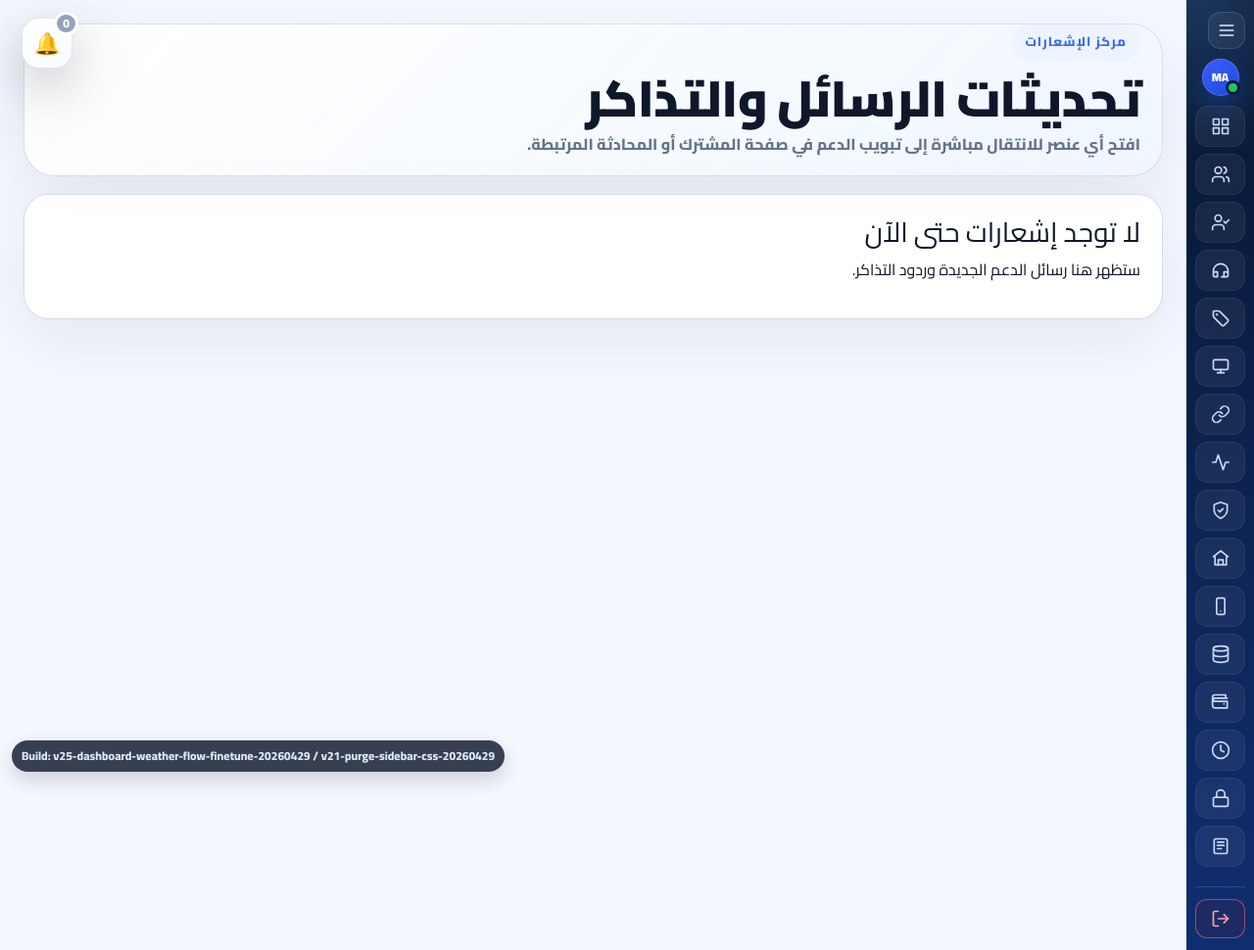
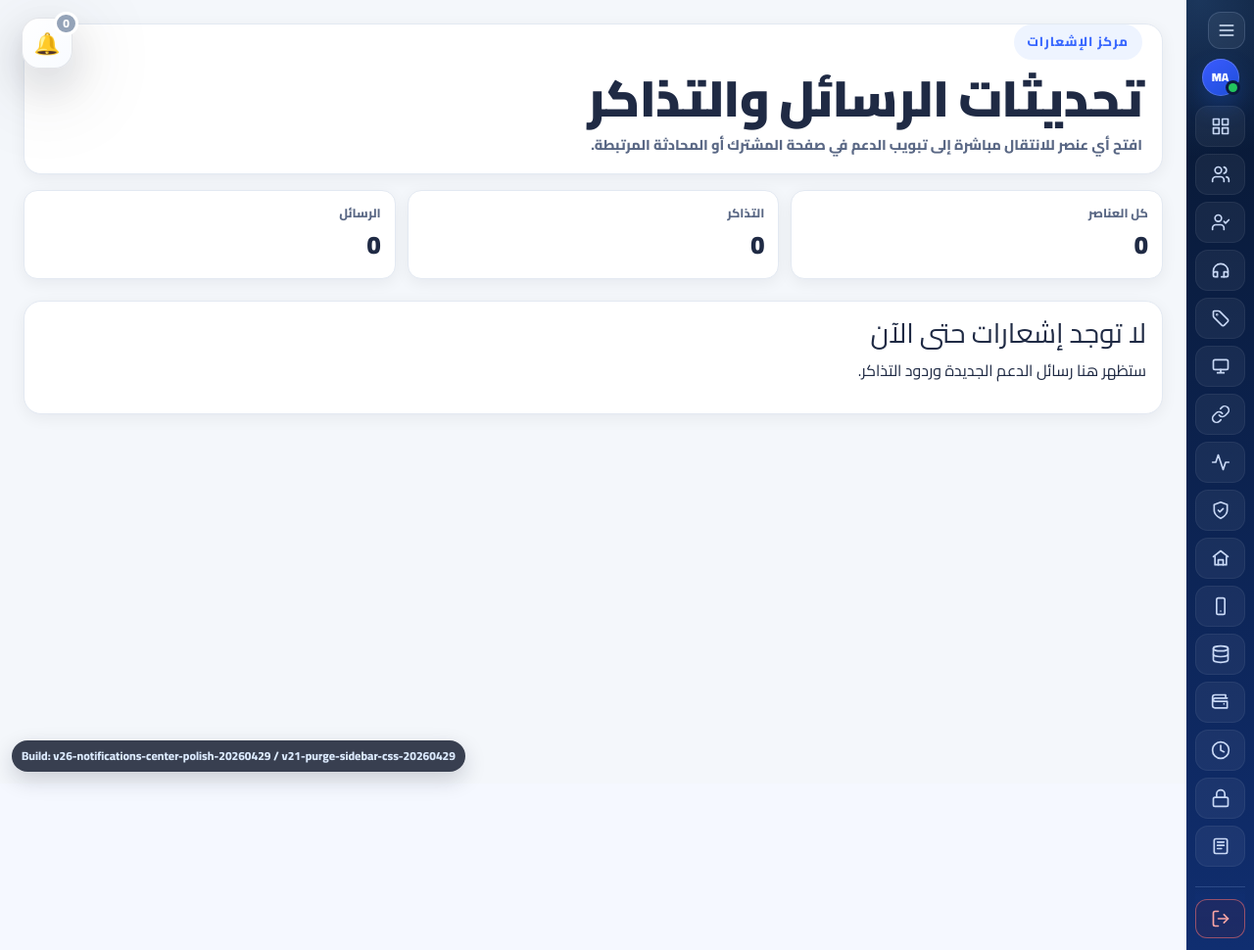
Before and after one commit to ahmadjamalahmad94-code/solardeye, a Flask app: page /notification-center in a window 1280 px wide. Shown: the whole page at 98% size. Run offline with Flask 3, Linux system fonts and the light colour scheme; the visitor is signed in with stand-in values (Sample User, id 1); data that the repository does not hold is empty.

Commit message:
Initial deploy

```diff
--- /dev/null
+++ b/app/static/css/notifications_center.css
@@ -0,0 +1,519 @@
+
+/* ==========================================================================
+   SolarDeye Notifications Center Polish
+   Build: v26-notifications-center-polish-20260429
+   Page-specific CSS following support_center/dashboard proportions.
+   ========================================================================== */
+:root {
+  --nt-bg: #f4f7fb;
+  --nt-card: #ffffff;
+  --nt-border: #e3e9f2;
+  --nt-border-strong: #cdd6e4;
+  --nt-text: #1f2a44;
+  --nt-muted: #5a6885;
+  --nt-soft: #8895af;
+  --nt-primary: #2563eb;
+  --nt-primary-soft: #eff6ff;
+  --nt-success: #16a34a;
+  --nt-warning: #d97706;
+  --nt-danger: #dc2626;
+  --nt-shadow: 0 4px 16px rgba(15,23,42,.06);
+  --nt-radius: 14px;
+  --nt-radius-lg: 18px;
+}
+
+.notifications-main-v26,
+.notification-feed-main-v26 {
+  min-height: 100vh;
+  background: var(--nt-bg) !important;
+  padding: 22px 26px 38px !important;
+  color: var(--nt-text);
+  overflow: visible !important;
+}
+
+.notifications-main-v26 .sidebar-toggle {
+  display: none !important;
+}
+
+.notifications-main-v26 .topbar.notifications-hero,
+.notification-feed-main-v26 .admin-page-head {
+  background: var(--nt-card) !important;
+  border: 1px solid var(--nt-border) !important;
+  border-radius: var(--nt-radius-lg) !important;
+  box-shadow: var(--nt-shadow) !important;
+  padding: 18px 20px !important;
+  margin: 0 0 16px !important;
+}
+
+.notifications-main-v26 .topbar-main h1,
+.notification-feed-main-v26 .admin-page-head h1 {
+  color: var(--nt-text) !important;
+  font-size: clamp(1.35rem, 2vw, 1.85rem) !important;
+  font-weight: 850 !important;
+  line-height: 1.2 !important;
+  margin: 0 0 6px !important;
+}
+
+.notifications-main-v26 .topbar-main p,
+.notification-feed-main-v26 .admin-page-head p {
+  color: var(--nt-muted) !important;
+  font-size: .9rem !important;
+  line-height: 1.6 !important;
+}
+
+.notifications-main-v26 .topbar-actions {
+  display: flex !important;
+  gap: 8px !important;
+  flex-wrap: wrap !important;
+}
+
+.notifications-main-v26 .btn,
+.notification-feed-main-v26 .btn {
+  border-radius: 11px !important;
+  font-weight: 750 !important;
+}
+
+.notifications-main-v26 .panel-card,
+.notification-feed-main-v26 .panel-card {
+  background: var(--nt-card) !important;
+  border: 1px solid var(--nt-border) !important;
+  border-radius: var(--nt-radius-lg) !important;
+  box-shadow: var(--nt-shadow) !important;
+  padding: 16px !important;
+}
+
+.notifications-main-v26 .notification-overview-card {
+  padding: 14px !important;
+}
+
+.notifications-main-v26 .notify-overview-grid {
+  display: grid !important;
+  grid-template-columns: repeat(5, minmax(130px, 1fr)) !important;
+  gap: 10px !important;
+}
+
+.notifications-main-v26 .overview-metric-card {
+  min-height: 88px !important;
+  border-radius: var(--nt-radius) !important;
+  border: 1px solid var(--nt-border) !important;
+  background: #fff !important;
+  box-shadow: none !important;
+  padding: 12px 14px !important;
+  display: grid !important;
+  gap: 4px !important;
+  align-content: center !important;
+}
+
+.notifications-main-v26 .overview-metric-card span {
+  color: var(--nt-soft) !important;
+  font-size: .74rem !important;
+  font-weight: 750 !important;
+}
+
+.notifications-main-v26 .overview-metric-card strong {
+  color: var(--nt-text) !important;
+  font-size: 1.05rem !important;
+  font-weight: 850 !important;
+  line-height: 1.25 !important;
+}
+
+.notifications-main-v26 .overview-metric-card small {
+  color: var(--nt-muted) !important;
+  font-size: .72rem !important;
+}
+
+.notifications-main-v26 .notification-stack-v26 {
+  display: grid !important;
+  gap: 16px !important;
+}
+
+.notifications-main-v26 .notification-builder-card {
+  padding: 16px !important;
+}
+
+.notifications-main-v26 .section-head {
+  gap: 12px !important;
+  align-items: center !important;
+}
+
+.notifications-main-v26 .section-head h3 {
+  color: var(--nt-text) !important;
+  font-size: 1.08rem !important;
+  font-weight: 850 !important;
+}
+
+.notifications-main-v26 .section-subtitle,
+.notifications-main-v26 .section-head small {
+  color: var(--nt-muted) !important;
+  font-size: .82rem !important;
+  line-height: 1.55 !important;
+}
+
+.notifications-main-v26 .notify-tabs {
+  display: grid !important;
+  grid-template-columns: minmax(210px, 250px) minmax(0, 1fr) !important;
+  gap: 14px !important;
+  align-items: start !important;
+  margin-top: 14px !important;
+}
+
+.notifications-main-v26 .notify-tabs-nav {
+  position: sticky !important;
+  top: 14px !important;
+  display: grid !important;
+  gap: 8px !important;
+  padding: 10px !important;
+  background: #f8fbff !important;
+  border: 1px solid var(--nt-border) !important;
+  border-radius: var(--nt-radius-lg) !important;
+  max-height: calc(100vh - 160px) !important;
+  overflow-y: auto !important;
+  scrollbar-width: thin !important;
+}
+
+.notifications-main-v26 .notify-tab-btn {
+  min-height: 42px !important;
+  border: 1px solid var(--nt-border) !important;
+  border-radius: 12px !important;
+  background: #fff !important;
+  color: var(--nt-text) !important;
+  display: flex !important;
+  align-items: center !important;
+  justify-content: space-between !important;
+  gap: 8px !important;
+  padding: 8px 10px !important;
+  font-size: .78rem !important;
+  font-weight: 800 !important;
+  box-shadow: none !important;
+}
+
+.notifications-main-v26 .notify-tab-btn.active {
+  color: #fff !important;
+  border-color: rgba(37,99,235,.45) !important;
+  background: linear-gradient(135deg, #3b82f6, #1d4ed8) !important;
+  box-shadow: 0 8px 18px rgba(37,99,235,.16) !important;
+}
+
+.notifications-main-v26 .tab-live-badge {
+  min-width: 30px !important;
+  height: 22px !important;
+  border-radius: 999px !important;
+  background: rgba(22,163,74,.12) !important;
+  color: #15803d !important;
+  display: inline-grid !important;
+  place-items: center !important;
+  font-size: .62rem !important;
+  font-weight: 900 !important;
+  font-style: normal !important;
+}
+
+.notifications-main-v26 .notify-tab-btn.active .tab-live-badge {
+  background: rgba(255,255,255,.22) !important;
+  color: #fff !important;
+}
+
+.notifications-main-v26 .notify-tabs-body {
+  min-width: 0 !important;
+}
+
+.notifications-main-v26 .notify-tab-panel {
+  display: none !important;
+}
+
+.notifications-main-v26 .notify-tab-panel.active {
+  display: block !important;
+}
+
+.notifications-main-v26 .notify-panel-grid {
+  display: grid !important;
+  grid-template-columns: minmax(0, 1fr) minmax(300px, 380px) !important;
+  gap: 14px !important;
+  align-items: start !important;
+}
+
+.notifications-main-v26 .notify-config-card,
+.notifications-main-v26 .notify-preview-card {
+  background: #fff !important;
+  border: 1px solid var(--nt-border) !important;
+  border-radius: var(--nt-radius-lg) !important;
+  box-shadow: var(--nt-shadow) !important;
+  padding: 15px !important;
+}
+
+.notifications-main-v26 .notify-section-head {
+  display: flex !important;
+  justify-content: space-between !important;
+  gap: 12px !important;
+  align-items: center !important;
+  margin-bottom: 12px !important;
+  padding-bottom: 10px !important;
+  border-bottom: 1px solid var(--nt-border) !important;
+}
+
+.notifications-main-v26 .notify-section-head h4 {
+  margin: 0 !important;
+  color: var(--nt-text) !important;
+  font-size: 1rem !important;
+  font-weight: 850 !important;
+}
+
+.notifications-main-v26 .config-grid-3 {
+  display: grid !important;
+  grid-template-columns: repeat(3, minmax(0, 1fr)) !important;
+  gap: 10px !important;
+}
+
+.notifications-main-v26 .span-3 {
+  grid-column: span 3 !important;
+}
+
+.notifications-main-v26 .form-label {
+  color: var(--nt-muted) !important;
+  font-size: .74rem !important;
+  font-weight: 750 !important;
+  margin-bottom: 6px !important;
+}
+
+.notifications-main-v26 .form-control,
+.notifications-main-v26 .form-select {
+  min-height: 40px !important;
+  border-radius: 11px !important;
+  border-color: var(--nt-border) !important;
+  font-size: .82rem !important;
+  box-shadow: none !important;
+}
+
+.notifications-main-v26 .form-control:focus,
+.notifications-main-v26 .form-select:focus {
+  border-color: #93c5fd !important;
+  box-shadow: 0 0 0 .18rem rgba(37,99,235,.10) !important;
+}
+
+.notifications-main-v26 .switch-row,
+.notifications-main-v26 .switch-pill {
+  display: inline-flex !important;
+  align-items: center !important;
+  gap: 7px !important;
+  border: 1px solid var(--nt-border) !important;
+  border-radius: 999px !important;
+  background: #f8fbff !important;
+  color: var(--nt-text) !important;
+  min-height: 34px !important;
+  padding: 6px 10px !important;
+  font-size: .75rem !important;
+  font-weight: 800 !important;
+}
+
+.notifications-main-v26 .notify-subgrid {
+  display: flex !important;
+  flex-wrap: wrap !important;
+  gap: 8px !important;
+}
+
+.notifications-main-v26 .preview-title {
+  color: var(--nt-text) !important;
+  font-size: .95rem !important;
+  font-weight: 850 !important;
+  margin-bottom: 10px !important;
+}
+
+.notifications-main-v26 .preview-message,
+.notifications-main-v26 .server-preview-box {
+  background: #0f172a !important;
+  color: #e2e8f0 !important;
+  border-radius: 14px !important;
+  border: 1px solid rgba(148,163,184,.24) !important;
+  padding: 14px !important;
+  min-height: 180px !important;
+  max-height: 520px !important;
+  overflow: auto !important;
+  font-size: .82rem !important;
+  line-height: 1.7 !important;
+  white-space: pre-wrap !important;
+}
+
+.notifications-main-v26 .preview-line {
+  margin-bottom: 5px !important;
+}
+
+.notifications-main-v26 .test-actions {
+  gap: 8px !important;
+}
+
+.notifications-main-v26 .log-list.modern {
+  display: grid !important;
+  gap: 10px !important;
+  max-height: 520px !important;
+  overflow-y: auto !important;
+  scrollbar-width: thin !important;
+}
+
+.notifications-main-v26 .log-item {
+  border-radius: 13px !important;
+  border: 1px solid var(--nt-border) !important;
+  background: #fff !important;
+  padding: 12px 14px !important;
+}
+
+.notifications-main-v26 .log-item strong {
+  color: var(--nt-text) !important;
+  font-size: .88rem !important;
+}
+
+.notifications-main-v26 .message-preview {
+  color: var(--nt-muted) !important;
+  font-size: .8rem !important;
+  line-height: 1.55 !important;
+  margin-top: 5px !important;
+}
+
+/* Header feed page */
+.notification-feed-main-v26 .notification-feed-summary-v26 {
+  display: grid !important;
+  grid-template-columns: repeat(3, minmax(150px, 1fr)) !important;
+  gap: 12px !important;
+  margin-bottom: 14px !important;
+}
+
+.notification-feed-main-v26 .notification-feed-summary-v26 article {
+  background: var(--nt-card) !important;
+  border: 1px solid var(--nt-border) !important;
+  border-radius: var(--nt-radius) !important;
+  box-shadow: var(--nt-shadow) !important;
+  min-height: 84px !important;
+  padding: 14px !important;
+  display: grid !important;
+  align-content: center !important;
+  gap: 4px !important;
+}
+
+.notification-feed-main-v26 .notification-feed-summary-v26 span {
+  color: var(--nt-muted) !important;
+  font-size: .78rem !important;
+  font-weight: 750 !important;
+}
+
+.notification-feed-main-v26 .notification-feed-summary-v26 strong {
+  color: var(--nt-text) !important;
+  font-size: 1.6rem !important;
+  font-weight: 900 !important;
+}
+
+.notification-feed-main-v26 .notification-feed-grid-v26 {
+  display: grid !important;
+  grid-template-columns: repeat(auto-fit, minmax(280px, 1fr)) !important;
+  gap: 12px !important;
+}
+
+.notification-feed-main-v26 .notification-center-card {
+  min-height: 150px !important;
+  display: grid !important;
+  gap: 10px !important;
+  align-content: start !important;
+  padding: 15px !important;
+  background: #fff !important;
+  border: 1px solid var(--nt-border) !important;
+  border-radius: var(--nt-radius-lg) !important;
+  box-shadow: var(--nt-shadow) !important;
+  text-decoration: none !important;
+  color: var(--nt-text) !important;
+  transition: transform .14s ease, box-shadow .14s ease, border-color .14s ease !important;
+}
+
+.notification-feed-main-v26 .notification-center-card:hover {
+  transform: translateY(-2px) !important;
+  border-color: #bfdbfe !important;
+  box-shadow: 0 12px 28px rgba(37,99,235,.12) !important;
+}
+
+.notification-feed-main-v26 .notification-card-topline,
+.notification-feed-main-v26 .notification-card-footer {
+  display: flex !important;
+  justify-content: space-between !important;
+  gap: 10px !important;
+  align-items: center !important;
+}
+
+.notification-feed-main-v26 .notification-kind,
+.notification-feed-main-v26 .notification-status {
+  display: inline-flex !important;
+  align-items: center !important;
+  min-height: 25px !important;
+  border-radius: 999px !important;
+  padding: 4px 9px !important;
+  font-size: .72rem !important;
+  font-weight: 850 !important;
+  background: var(--nt-primary-soft) !important;
+  color: var(--nt-primary) !important;
+}
+
+.notification-feed-main-v26 .notification-status {
+  background: #f8fafc !important;
+  color: var(--nt-muted) !important;
+  border: 1px solid var(--nt-border) !important;
+}
+
+.notification-feed-main-v26 .notification-center-card h3 {
+  color: var(--nt-text) !important;
+  font-size: 1rem !important;
+  line-height: 1.35 !important;
+  font-weight: 850 !important;
+  margin: 0 !important;
+}
+
+.notification-feed-main-v26 .notification-center-card p {
+  color: var(--nt-muted) !important;
+  font-size: .84rem !important;
+  line-height: 1.6 !important;
+  margin: 0 !important;
+}
+
+.notification-feed-main-v26 .notification-card-footer {
+  color: var(--nt-soft) !important;
+  font-size: .75rem !important;
+  margin-top: auto !important;
+}
+
+@media (max-width: 1350px) {
+  .notifications-main-v26 .notify-overview-grid {
+    grid-template-columns: repeat(3, minmax(140px, 1fr)) !important;
+  }
+  .notifications-main-v26 .notify-tabs {
+    grid-template-columns: 1fr !important;
+  }
+  .notifications-main-v26 .notify-tabs-nav {
+    position: static !important;
+    grid-template-columns: repeat(4, minmax(130px, 1fr)) !important;
+    max-height: none !important;
+  }
+}
+
+@media (max-width: 1050px) {
+  .notifications-main-v26 .notify-panel-grid {
+    grid-template-columns: 1fr !important;
+  }
+  .notifications-main-v26 .config-grid-3 {
+    grid-template-columns: repeat(2, minmax(0, 1fr)) !important;
+  }
+  .notifications-main-v26 .span-3 {
+    grid-column: span 2 !important;
+  }
+  .notification-feed-main-v26 .notification-feed-summary-v26 {
+    grid-template-columns: 1fr !important;
+  }
+}
+
+@media (max-width: 720px) {
+  .notifications-main-v26,
+  .notification-feed-main-v26 {
+    padding: 12px 10px 30px !important;
+  }
+  .notifications-main-v26 .notify-overview-grid,
+  .notifications-main-v26 .notify-tabs-nav,
+  .notifications-main-v26 .config-grid-3 {
+    grid-template-columns: 1fr !important;
+  }
+  .notifications-main-v26 .span-3 {
+    grid-column: auto !important;
+  }
+}
--- /dev/null
+++ b/app/static/js/notifications_center.js
@@ -0,0 +1,65 @@
+
+(function () {
+  const buildId = "v26-notifications-center-polish-20260429";
+  window.SOLARDEYE_NOTIFICATIONS_BUILD = buildId;
+
+  function updateCounts(root) {
+    const toggles = Array.from(root.querySelectorAll("[data-section-toggle]"));
+    if (!toggles.length) return;
+    const enabled = toggles.filter((el) => el.checked).length;
+    const disabled = toggles.length - enabled;
+    const enabledNode = root.querySelector("#enabledSectionsCount");
+    const disabledNode = root.querySelector("#disabledSectionsCount");
+    if (enabledNode) enabledNode.textContent = enabled;
+    if (disabledNode) disabledNode.textContent = disabled;
+
+    root.querySelectorAll(".notify-tab-btn").forEach((btn) => {
+      const target = btn.dataset.target;
+      const panel = target ? root.querySelector("#" + CSS.escape(target)) : null;
+      const badge = btn.querySelector(".tab-live-badge");
+      const sectionToggle = panel ? panel.querySelector("[data-section-toggle]") : null;
+      if (badge && sectionToggle) {
+        badge.textContent = sectionToggle.checked ? "ON" : "OFF";
+        btn.classList.toggle("is-disabled", !sectionToggle.checked);
+      }
+    });
+  }
+
+  function setupTabs(root) {
+    root.querySelectorAll(".notify-tab-btn").forEach((btn) => {
+      if (btn.dataset.v26Wired === "1") return;
+      btn.dataset.v26Wired = "1";
+      btn.addEventListener("click", () => {
+        const target = btn.dataset.target;
+        if (!target) return;
+        root.querySelectorAll(".notify-tab-btn").forEach((b) => b.classList.remove("active"));
+        root.querySelectorAll(".notify-tab-panel").forEach((p) => p.classList.remove("active"));
+        btn.classList.add("active");
+        const panel = root.querySelector("#" + CSS.escape(target));
+        if (panel) panel.classList.add("active");
+      });
+    });
+  }
+
+  function setupToggles(root) {
+    root.querySelectorAll("[data-section-toggle]").forEach((input) => {
+      if (input.dataset.v26Wired === "1") return;
+      input.dataset.v26Wired = "1";
+      input.addEventListener("change", () => updateCounts(root));
+    });
+  }
+
+  function init() {
+    document.querySelectorAll("[data-notifications-center]").forEach((root) => {
+      setupTabs(root);
+      setupToggles(root);
+      updateCounts(root);
+    });
+  }
+
+  if (document.readyState === "loading") {
+    document.addEventListener("DOMContentLoaded", init);
+  } else {
+    init();
+  }
+})();
--- a/app/static/js/sidebar_rebuild_v11.js
+++ b/app/static/js/sidebar_rebuild_v11.js
@@ -1,6 +1,6 @@
 
 (function() {
-  var buildId = "v25-dashboard-weather-flow-finetune-20260429";
+  var buildId = "v26-notifications-center-polish-20260429";
   window.SOLARDEYE_SIDEBAR_BUILD = buildId;
 
   function shells() {
--- a/app/templates/base.html
+++ b/app/templates/base.html
@@ -15,8 +15,8 @@
   {% else %}
   <link href="https://cdn.jsdelivr.net/npm/bootstrap@5.3.3/dist/css/bootstrap.rtl.min.css" rel="stylesheet">
   {% endif %}
-  <link rel="stylesheet" href="{{ url_for('static', filename='css/style.css', v='v25-dashboard-weather-flow-finetune-20260429') }}">
-  <link rel="stylesheet" href="{{ url_for('static', filename='css/sidebar_rebuild_v11.css', v='v25-dashboard-weather-flow-finetune-20260429') }}">
+  <link rel="stylesheet" href="{{ url_for('static', filename='css/style.css', v='v26-notifications-center-polish-20260429') }}">
+  <link rel="stylesheet" href="{{ url_for('static', filename='css/sidebar_rebuild_v11.css', v='v26-notifications-center-polish-20260429') }}">
 </head>
 <body class="theme-saas saas-only heavy-v70 heavy-v71 heavy-v72 heavy-v721 heavy-v80 heavy-v90 heavy-v100 no-global-utility-bar {% if account_preview_restricted %}account-preview-v107{% endif %}" data-lang="{{ ui_lang or 'ar' }}" data-account-restricted="{{ '1' if account_preview_restricted else '0' }}" data-restricted-message="{{ account_preview_message|e }}" data-csrf-token="{{ csrf_token() if session.get('logged_in') or request.endpoint in ['auth.login','auth.register'] else '' }}">
   {% include '_header_notifications.html' %}
@@ -47,13 +47,13 @@
     </div>
     <button type="button" id="devBuildNoticeCloseV11">تم</button>
   </div>
-  <div class="dev-build-badge-v11">Build: v25-dashboard-weather-flow-finetune-20260429</div>
+  <div class="dev-build-badge-v11">Build: v26-notifications-center-polish-20260429</div>
 
   {% block body %}{% endblock %}
   {% block content %}{% endblock %}
   <script>window.SOLARDEYE_I18N = {{ i18n_client_catalog_json|safe }};</script>
   <script defer src="https://cdn.jsdelivr.net/npm/chart.js@4.4.3/dist/chart.umd.min.js"></script>
-  <script defer src="{{ url_for('static', filename='js/app.js', v='v25-dashboard-weather-flow-finetune-20260429') }}"></script>
-  <script src="{{ url_for('static', filename='js/sidebar_rebuild_v11.js', v='v25-dashboard-weather-flow-finetune-20260429') }}"></script>
+  <script defer src="{{ url_for('static', filename='js/app.js', v='v26-notifications-center-polish-20260429') }}"></script>
+  <script src="{{ url_for('static', filename='js/sidebar_rebuild_v11.js', v='v26-notifications-center-polish-20260429') }}"></script>
 </body>
 </html>
--- a/app/templates/notification_center.html
+++ b/app/templates/notification_center.html
@@ -1,9 +1,10 @@
 {% extends 'base.html' %}
 {% block body %}
+<link rel="stylesheet" href="{{ url_for('static', filename='css/notifications_center.css', v='v26-notifications-center-polish-20260429') }}">
 {% set is_en = (ui_lang or 'ar') == 'en' %}
 <div class="app-shell has-layout-sidebar sidebar-collapsed" id="appShell">
   {% include '_sidebar.html' %}
-  <main class="app-main content-area admin-shell-v2">
+  <main class="app-main content-area admin-shell-v2 notification-feed-main-v26" data-notification-feed>
     <header class="admin-page-head compact">
       <div>
         <span class="eyebrow">{{ 'Notification Center' if is_en else 'مركز الإشعارات' }}</span>
@@ -11,7 +12,12 @@
         <p>{{ 'Open any item to jump directly to the subscriber support tab or the related portal thread.' if is_en else 'افتح أي عنصر للانتقال مباشرة إلى تبويب الدعم في صفحة المشترك أو المحادثة المرتبطة.' }}</p>
       </div>
     </header>
-    <section class="notification-center-grid">
+    <section class="notification-feed-summary-v26">
+      <article><span>{{ 'Total items' if is_en else 'كل العناصر' }}</span><strong>{{ items|length }}</strong></article>
+      <article><span>{{ 'Tickets' if is_en else 'التذاكر' }}</span><strong>{{ items|selectattr('kind', 'equalto', 'ticket')|list|length }}</strong></article>
+      <article><span>{{ 'Messages' if is_en else 'الرسائل' }}</span><strong>{{ items|rejectattr('kind', 'equalto', 'ticket')|list|length }}</strong></article>
+    </section>
+    <section class="notification-center-grid notification-feed-grid-v26">
       {% for item in items %}
       <a class="notification-center-card kind-{{ item.kind }} status-{{ item.status|replace(' ', '-') }}" href="{{ item.url }}" id="{{ item.kind }}-{{ item.id }}">
         <div class="notification-card-topline"><span class="notification-kind">{{ 'Ticket' if item.kind == 'ticket' and is_en else ('تذكرة' if item.kind == 'ticket' else ('Message' if is_en else 'رسالة')) }}</span><span class="notification-status">{{ ui_label(item.status, 'status', ui_lang) }}</span></div>
@@ -25,4 +31,5 @@
     </section>
   </main>
 </div>
+<script src="{{ url_for('static', filename='js/notifications_center.js', v='v26-notifications-center-polish-20260429') }}" defer></script>
 {% endblock %}
--- a/app/templates/notifications.html
+++ b/app/templates/notifications.html
@@ -1,8 +1,9 @@
 {% extends 'base.html' %}
 {% block body %}
+<link rel="stylesheet" href="{{ url_for('static', filename='css/notifications_center.css', v='v26-notifications-center-polish-20260429') }}">
 <div class="app-shell has-layout-sidebar sidebar-collapsed" id="appShell">
   {% include '_sidebar.html' %}
-  <main class="app-main content-area notifications-page">
+  <main class="app-main content-area notifications-page notifications-main-v26" data-notifications-center>
     <header class="topbar notifications-hero">
       <div class="topbar-main">
         <button class="sidebar-toggle" id="sidebarToggle" type="button">☰</button>
@@ -44,7 +45,7 @@
       </section>
     {% endif %}
 
-    <form method="post" action="{{ url_for('main.notifications_settings') }}" class="notification-stack-v2" id="notificationsSettingsForm"><input type="hidden" name="csrf_token" value="{{ csrf_token() }}">
+    <form method="post" action="{{ url_for('main.notifications_settings') }}" class="notification-stack-v2 notification-stack-v26" id="notificationsSettingsForm"><input type="hidden" name="csrf_token" value="{{ csrf_token() }}">
       <section class="panel-card notification-overview-card">
         <div class="notify-overview-grid">
           <div class="overview-metric-card metric-telegram"><span>Telegram</span><strong>{{ 'مفعل' if settings.telegram_bot_token and settings.telegram_chat_id else 'غير مكتمل' }}</strong><small>Bot + Chat + API</small></div>
@@ -416,4 +417,5 @@
     </form>
   </main>
 </div>
+<script src="{{ url_for('static', filename='js/notifications_center.js', v='v26-notifications-center-polish-20260429') }}" defer></script>
 {% endblock %}
```
